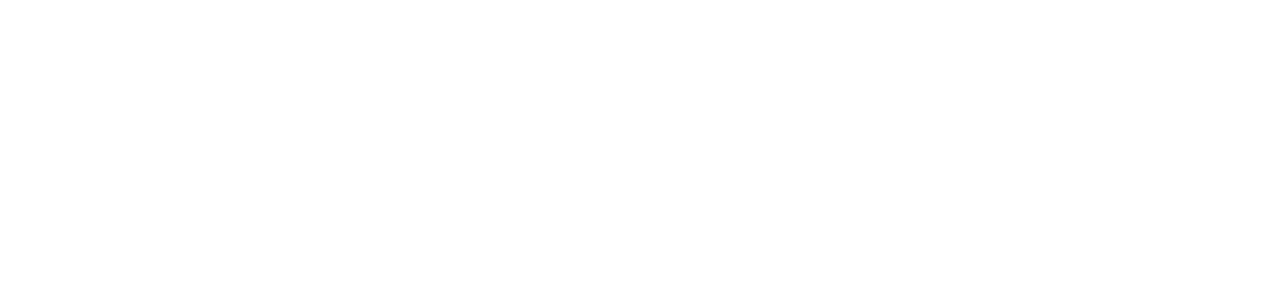
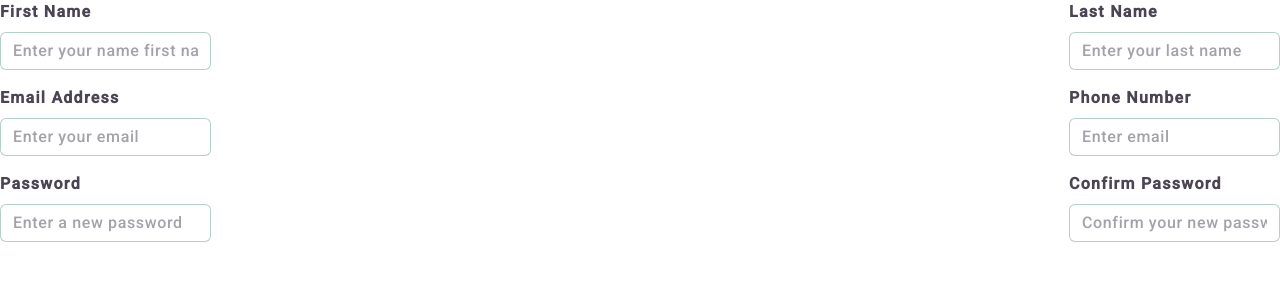
Before and after one commit to myDoshBox/myDoshBoxApp, a React (Create React App) app: page / in a window 1280 px wide. Shown: the top 300 px of the page. Built offline with nearby package versions, Linux system fonts and the light colour scheme.

Commit message:
Component Build: UpdateForms completed

```diff
--- a/src/App.js
+++ b/src/App.js
@@ -1,8 +1,11 @@
-
+import {UpdateProfile,UpdatePassword, UpdateBankDetails, UserUpdateProfile } from "./components/FormComponents.js/UpdateForms"
 function App() {
   return (
     <div>
-
+      {/* <UpdateProfile/> */}
+      {/* <UpdatePassword/> */}
+      {/* <UpdateBankDetails /> */}
+      <UserUpdateProfile/>
     </div>
   );
 }
--- a/src/appStyles/_color.scss
+++ b/src/appStyles/_color.scss
@@ -36,3 +36,4 @@ $activeChatColor: $pryColor;
 
 // borderStyle
 $inputFieldBorderStyle: 0.5px solid rgba(75, 68, 83, 0.8);
+$userUpdateFormBorderStyle: 2px solid rgba(0, 103, 71, 0.3);
--- a/src/appStyles/_fonts.scss
+++ b/src/appStyles/_fonts.scss
@@ -28,6 +28,7 @@
   font-family: "Roboto", sans-serif;
   font-size: 1.3125rem;
   line-height: 1.96rem;
+  letter-spacing: 0.08em;
 }
 
 @mixin H6Font {
--- a/src/appStyles/componentsStyles/_formStyles.scss
+++ b/src/appStyles/componentsStyles/_formStyles.scss
@@ -0,0 +1,52 @@
+@use "../fonts" as *;
+@use "../color" as *;
+$inputFieldColor: rgba(75, 68, 83, 0.8);
+
+.Email, .Password{
+  @include H5Font;
+  color: $inputFieldColor;
+  font-size: 1rem !important;
+  font-weight: 700;
+}
+.Email input::placeholder,.Password input::placeholder  {
+  color:$placeholderTextColor  !important;
+}
+.AccountNum, .AccountName, .BankName {
+  label {
+    @include H6Font;
+    color: $bodyTextColor;
+    letter-spacing: 0.08em;
+    font-weight: 700;
+  }
+  input{
+    border: 1.5px solid rgba(0, 103, 71, 0.3);
+  }
+}
+.AccountNum, .AccountName, .BankName {
+  input::placeholder{
+    font-weight: 300 !important;
+  font-size: 1rem !important;
+    letter-spacing: 0.04em !important;
+    color:$placeholderTextColor;
+  }
+}
+
+.Name, .UpdateEmail, .Phone, .Pass {
+  label {
+    @include H6Font;
+    color: $bodyTextColor;
+    letter-spacing: 0.08em;
+    font-weight: 700;
+  }
+  input{
+    border: 1.5px solid rgba(0, 103, 71, 0.3);
+  }
+}
+.Name, .UpdateEmail, .Phone, .Pass {
+  input::placeholder{
+    font-weight: 300 !important;
+  font-size: 1rem !important;
+    letter-spacing: 0.04em !important;
+    color:$placeholderTextColor;
+  }
+}
--- a/src/appStyles/style.css
+++ b/src/appStyles/style.css
@@ -17,156 +17,73 @@ body::-webkit-scrollbar {
   display: none;
 }
 
-.nav-link {
-  font-family: "Open Sans" !important;
-  font-weight: 400 !important;
+.Email, .Password {
+  font-family: "Roboto", sans-serif;
+  font-size: 1.3125rem;
+  line-height: 1.96rem;
+  letter-spacing: 0.08em;
+  color: rgba(75, 68, 83, 0.8);
   font-size: 1rem !important;
-  color: #4b4453;
-  line-height: 1.5rem;
-  letter-spacing: 0rem;
-  margin: 10px 15px;
-  color: black !important;
+  font-weight: 700;
 }
 
-.hamburgerIcon,
-.closeIcon {
-  border: none !important;
-  box-shadow: none !important;
+.Email input::-moz-placeholder, .Password input::-moz-placeholder {
+  color: rgba(75, 68, 83, 0.5) !important;
 }
 
-.closeIcon {
-  display: none;
+.Email input::placeholder, .Password input::placeholder {
+  color: rgba(75, 68, 83, 0.5) !important;
 }
 
-.guest-nav {
-  margin: 0 20px;
-}
-
-.bigLogo {
-  transform: translateY(-25px);
-}
-
-.smallLogo {
-  display: none;
-}
-
-.userDashboardNav {
-  font-family: "Open Sans";
-  font-size: 0.875rem;
-  color: #4b4453;
-  line-height: 1.5rem;
-  letter-spacing: 0rem;
-  font-size: 12px !important;
-}
-
-.form-control {
-  box-shadow: none !important;
-}
-
-.search {
-  border: none !important;
-  border-radius: 15px !important;
-  background: #fdfafa !important;
-}
-
-@media screen and (max-width: 280px) {
-  .search {
-    height: 30px;
-    width: 120px !important;
-  }
-}
-@media screen and (min-width: 281px) and (max-width: 540px) {
-  .search {
-    height: 30px;
-    width: 150px !important;
-  }
-  .searchField {
-    margin-right: 20px;
-  }
-}
-@media screen and (max-width: 992px) {
-  .nav-text {
-    background-color: #006747;
-    position: absolute;
-    width: 100%;
-    transform: translateY(-50px);
-  }
-  .nav-link {
-    color: white !important;
-    padding-left: 50px !important;
-    margin-top: 5px;
-  }
-  .guest-nav {
-    margin: 0px !important;
-    padding: 0px !important;
-    position: relative;
-  }
-  .closeIcon {
-    display: block;
-    box-shadow: none !important;
-  }
-  .bigLogo {
-    transform: translateY(0);
-  }
-  .smallLogo {
-    display: block;
-  }
-}
-/**SideNav Styling**/
-.SideNav {
-  background-color: #006747;
-  color: #ffffff;
-  width: 15rem;
-  height: 100vh !important;
-}
-
-.SideNavLogo {
-  width: 6rem;
-  cursor: pointer !important;
-}
-
-.SideNavItem {
+.AccountNum label, .AccountName label, .BankName label {
   font-family: "Roboto", sans-serif;
   font-size: 1rem;
   line-height: 1.5rem;
-  color: #ffffff;
-  cursor: pointer !important;
-  font-weight: 400;
+  color: #4b4453;
+  letter-spacing: 0.08em;
+  font-weight: 700;
+}
+.AccountNum input, .AccountName input, .BankName input {
+  border: 1.5px solid rgba(0, 103, 71, 0.3);
 }
 
-.hoverBlock {
-  border: 3px solid #ffffff;
-  border-radius: 5px;
-  position: absolute !important;
-  height: 2rem !important;
-  transform: translate(200px, 0px);
-  display: none;
+.AccountNum input::-moz-placeholder, .AccountName input::-moz-placeholder, .BankName input::-moz-placeholder {
+  font-weight: 300 !important;
+  font-size: 1rem !important;
+  letter-spacing: 0.04em !important;
+  color: rgba(75, 68, 83, 0.5);
 }
 
-.SideNavItem:hover, :focus {
-  font-weight: 700 !important;
-}
-.SideNavItem:hover .hoverBlock, :focus .hoverBlock {
-  display: block;
+.AccountNum input::placeholder, .AccountName input::placeholder, .BankName input::placeholder {
+  font-weight: 300 !important;
+  font-size: 1rem !important;
+  letter-spacing: 0.04em !important;
+  color: rgba(75, 68, 83, 0.5);
 }
 
-.SideNavDropdown button {
-  background-color: unset !important;
-  border: none !important;
-  padding: 0 !important;
+.Name label, .UpdateEmail label, .Phone label, .Pass label {
+  font-family: "Roboto", sans-serif;
+  font-size: 1rem;
+  line-height: 1.5rem;
+  color: #4b4453;
+  letter-spacing: 0.08em;
+  font-weight: 700;
+}
+.Name input, .UpdateEmail input, .Phone input, .Pass input {
+  border: 1.5px solid rgba(0, 103, 71, 0.3);
 }
 
-.SideNavDropdown button::after {
-  display: none !important;
-  width: unset !important;
-  outline: unset !important;
+.Name input::-moz-placeholder, .UpdateEmail input::-moz-placeholder, .Phone input::-moz-placeholder, .Pass input::-moz-placeholder {
+  font-weight: 300 !important;
+  font-size: 1rem !important;
+  letter-spacing: 0.04em !important;
+  color: rgba(75, 68, 83, 0.5);
 }
 
-.SideNavDropdown .show {
-  transform: translate3d(180px, 1px, 0px) !important;
-}
-
-.SideNavDropdown .show a:hover, :focus {
-  font-weight: 700 !important;
+.Name input::placeholder, .UpdateEmail input::placeholder, .Phone input::placeholder, .Pass input::placeholder {
+  font-weight: 300 !important;
+  font-size: 1rem !important;
+  letter-spacing: 0.04em !important;
+  color: rgba(75, 68, 83, 0.5);
 }
 /*# sourceMappingURL=style.css.map */
--- a/src/appStyles/style.scss
+++ b/src/appStyles/style.scss
@@ -3,8 +3,8 @@
 // @use "./componentsStyles/buttonStyles";
 // @use "./componentsStyles/cardStyles";
 // @use "./componentsStyles/chatStyles";
-// @use "./componentsStyles/formStyles";
+@use "./componentsStyles/formStyles";
 // @use "./componentsStyles/modalStyles";
-@use "./componentsStyles/navbarStyles";
+// @use "./componentsStyles/navbarStyles";
 // @use "./componentsStyles/notificationStyles";
 // @use "./componentsStyles/footerStyles";
--- a/src/components/FormComponents.js/UpdateForms.js
+++ b/src/components/FormComponents.js/UpdateForms.js
@@ -9,12 +9,12 @@ import Form from 'react-bootstrap/Form';
 export const UpdateProfile = () => {
   return (
     <Form>
-      <Form.Group className="mb-3" controlId="formBasicEmail">
-        <Form.Label className='email'>E-MAIL ADDRESS</Form.Label>
+      <Form.Group className='Email mb-3'controlId="Email">
+        <Form.Label >E-MAIL ADDRESS</Form.Label>
         <Form.Control type="email" placeholder="Someone@gmail.com" />
       </Form.Group>
 
-      <Form.Group className="mb-3" controlId="formBasicPassword">
+      <Form.Group className="Password mb-3" controlId="Password">
         <Form.Label>PHONE NUMBER</Form.Label>
         <Form.Control type="tel" placeholder="Enter your phone number"
         // pattern='[0-9]{4}-[0-9]{3}-[0-9]{4}'
@@ -28,12 +28,12 @@ export const UpdateProfile = () => {
 export const UpdatePassword = () => {
   return (
     <Form>
-      <Form.Group className="mb-3" controlId="formBasicEmail">
+      <Form.Group className="mb-3 Password" controlId="NewPassword">
         <Form.Label>NEW PASSWORD</Form.Label>
         <Form.Control type="password" placeholder="Enter a New Password" />
       </Form.Group>
 
-      <Form.Group className="mb-3" controlId="formBasicPassword">
+      <Form.Group className="mb-3 Password" controlId="ConfirmPassword">
         <Form.Label>CONFIRM NEW PASSWORD</Form.Label>
         <Form.Control type="password" placeholder="Confirm Your New Password" />
       </Form.Group>
@@ -44,17 +44,17 @@ export const UpdatePassword = () => {
 export const UpdateBankDetails = () => {
   return (
     <Form>
-      <Form.Group className="mb-3" controlId="formBasicEmail">
-        <Form.Label>Account Number</Form.Label>
-        <Form.Control type="tel" placeholder="Enter your bank account number" />
+      <Form.Group className="mb-3 AccountNum" controlId="AccountNum">
+        <Form.Label className='mb-0'>Account Number</Form.Label>
+        <Form.Control type='number' placeholder="Enter your bank account number" />
       </Form.Group>
 
-      <Form.Group className="mb-3" controlId="formBasicPassword">
-        <Form.Label>Bank Name</Form.Label>
+      <Form.Group className="mb-3 BankName" controlId="BankName">
+        <Form.Label className='mb-0'>Bank Name</Form.Label>
         <Form.Control type="text" placeholder="Enter your bank name" />
       </Form.Group>
-      <Form.Group className="mb-3" controlId="formBasicPassword">
-        <Form.Label>Account Name</Form.Label>
+      <Form.Group className="mb-3 AccountName" controlId="AccountName">
+        <Form.Label className='mb-0'>Account Name</Form.Label>
         <Form.Control type="text" placeholder="Enter your bank account name"/>
       </Form.Group>
     </Form>
@@ -65,28 +65,35 @@ export const UserUpdateProfile = () => {
   return (
     <Form>
       <div className="d-flex justify-content-between">
-        <Form.Group className="mb-3" controlId="formBasicEmail">
+        <Form.Group className="mb-3 Name" controlId="FirstName">
           <Form.Label>First Name</Form.Label>
-          <Form.Control type="text" placeholder="Enter " />
+          <Form.Control type="text" placeholder="Enter your name first name" />
           </Form.Group>
-          <Form.Group className="mb-3" controlId="formBasicEmail">
-          <Form.Label>Email address</Form.Label>
-          <Form.Control type="email" placeholder="Enter email" />
+          <Form.Group className="mb-3 Name" controlId="LastName">
+          <Form.Label>Last Name</Form.Label>
+          <Form.Control type="text" placeholder="Enter your last name" />
         </Form.Group>
       </div>
       <div className="d-flex justify-content-between">
-        <Form.Group className="mb-3" controlId="formBasicEmail">
-          <Form.Label>New Password</Form.Label>
-          <Form.Control type="text" placeholder="Enter " />
+        <Form.Group className="mb-3 UpdateEmail" controlId="Email">
+          <Form.Label>Email Address</Form.Label>
+          <Form.Control type="email" placeholder="Enter your email" />
           </Form.Group>
-          <Form.Group className="mb-3" controlId="formBasicEmail">
-          <Form.Label>Email address</Form.Label>
-          <Form.Control type="email" placeholder="Enter email" />
+          <Form.Group className="mb-3 Phone" controlId="PhoneNumber">
+          <Form.Label>Phone Number</Form.Label>
+          <Form.Control type="tel" placeholder="Enter email" />
         </Form.Group>
       </div>
-
-
-
+      <div className="d-flex justify-content-between">
+        <Form.Group className="mb-3 Pass" controlId="Password">
+          <Form.Label>Password</Form.Label>
+          <Form.Control type="password" placeholder="Enter a new password" />
+          </Form.Group>
+          <Form.Group className="mb-3 Pass" controlId="ConfirmPassword">
+          <Form.Label>Confirm Password</Form.Label>
+          <Form.Control type="password" placeholder="Confirm your new password" />
+        </Form.Group>
+      </div>
     </Form>
   );
 }
```
Also changed, not shown: src/appStyles/style.min.css (+1 -1 lines), 2 other files (tests, documents, lock files or other folders).
